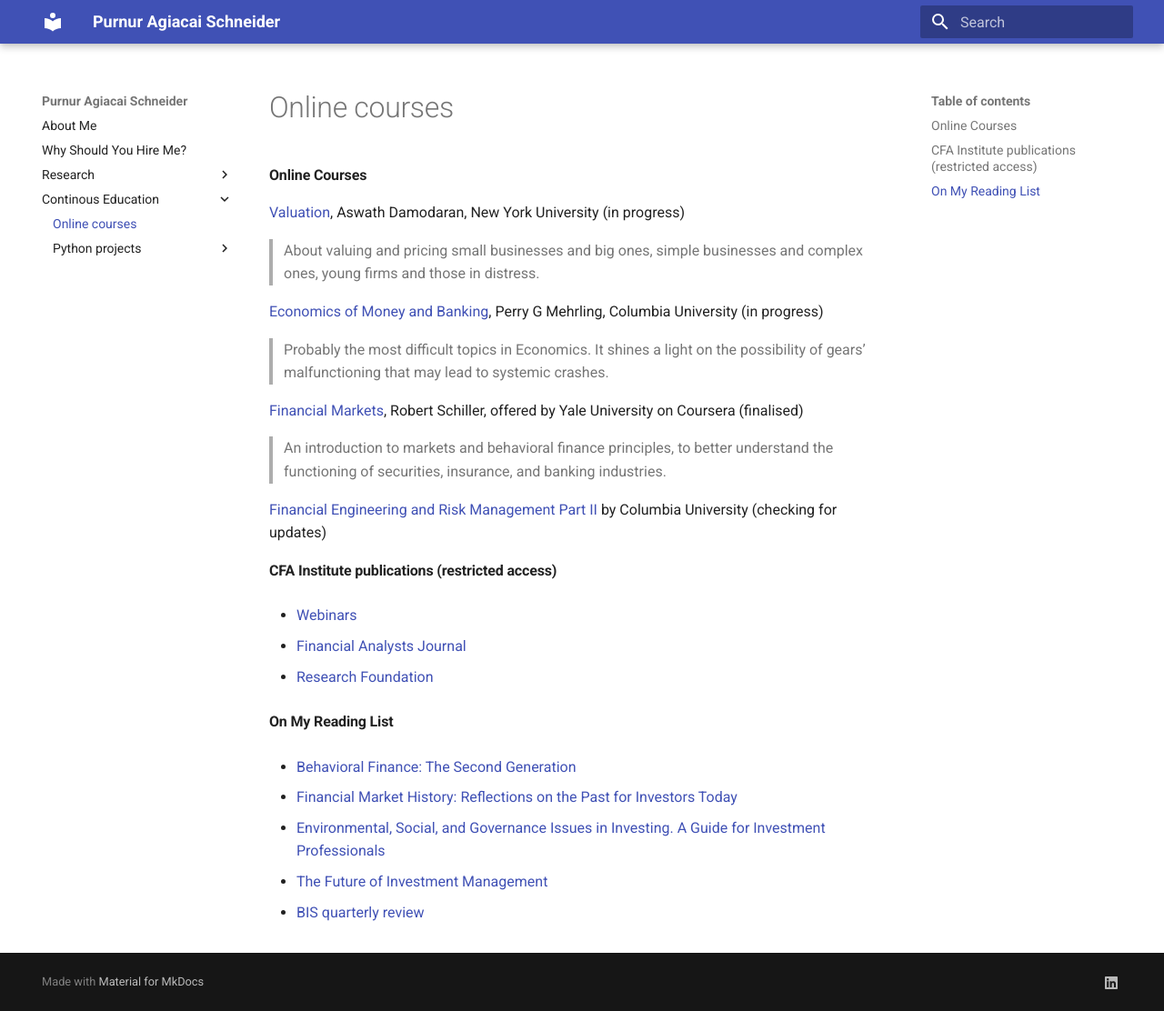
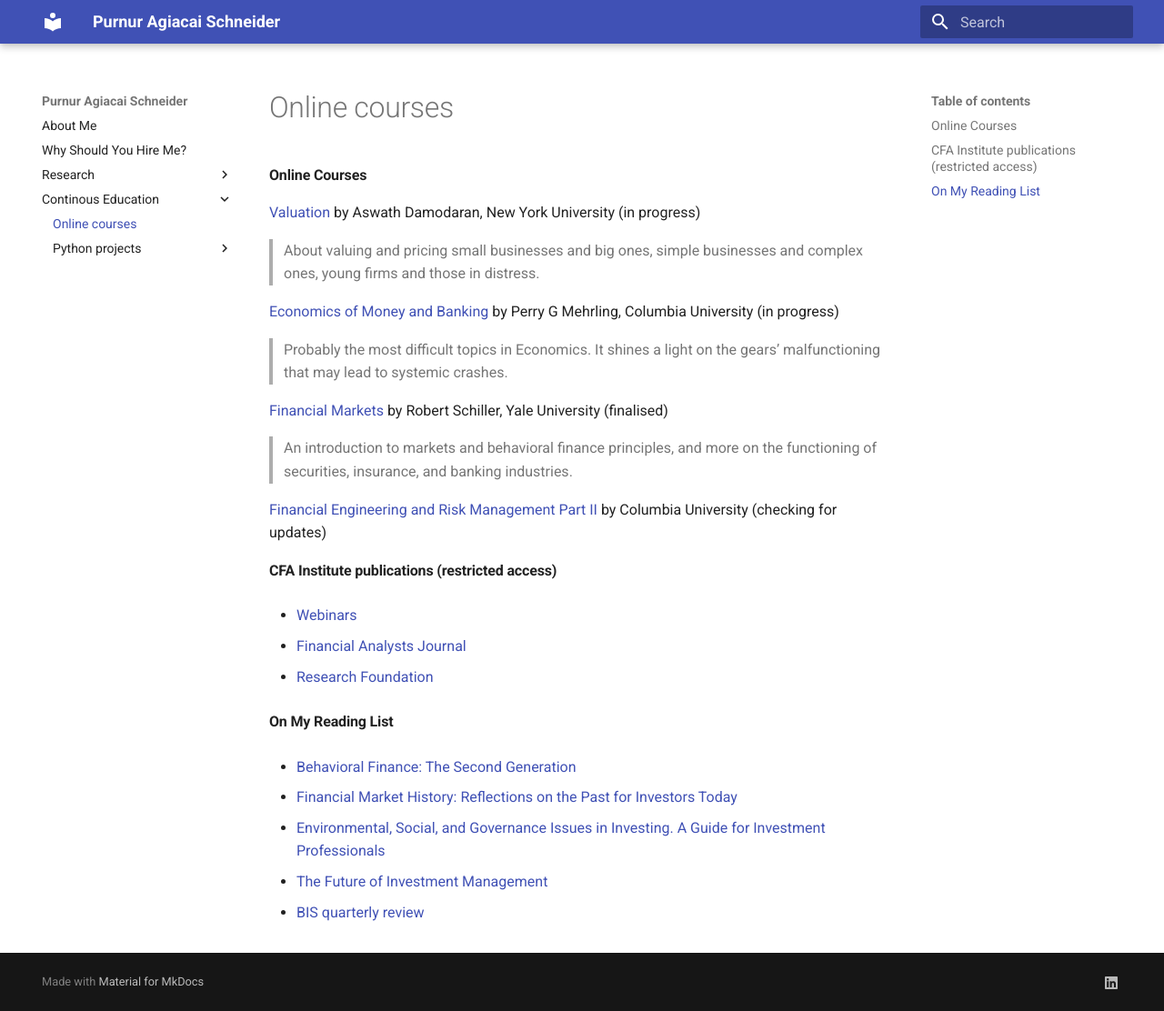
Before and after one commit to purnur-schneider/purnur-schneider.github.io, an MkDocs documentation site: the page built from docs/courses.md, in a window 1280 px wide and 1112 px high. Shown: the whole window at 91% size. Built offline with MkDocs 1.6.1 and Material for MkDocs 9.7.7, drawn with Linux system fonts in a browser that asks for light colours.

Commit message:
Update courses.md

```diff
--- a/docs/courses.md
+++ b/docs/courses.md
@@ -1,18 +1,18 @@
 #### Online Courses
 
-[Valuation](http://pages.stern.nyu.edu/~adamodar/), Aswath Damodaran, New York University (in progress)
+[Valuation](http://pages.stern.nyu.edu/~adamodar/) by Aswath Damodaran, New York University (in progress)
 
 > About valuing and pricing small businesses and big ones, simple businesses and complex ones, young firms and those in distress.
 
 
-[Economics of Money and Banking](https://www.coursera.org/learn/money-banking), Perry G Mehrling, Columbia University (in progress)
+[Economics of Money and Banking](https://www.coursera.org/learn/money-banking) by Perry G Mehrling, Columbia University (in progress)
 
-> Probably the most difficult topics in Economics. It shines a light on the possibility of gears' malfunctioning that may lead to systemic crashes.
+> Probably the most difficult topics in Economics. It shines a light on the gears' malfunctioning that may lead to systemic crashes.
 
 
-[Financial Markets](https://www.coursera.org/learn/financial-markets-global), Robert Schiller, offered by Yale University on Coursera (finalised)
+[Financial Markets](https://www.coursera.org/learn/financial-markets-global) by Robert Schiller, Yale University (finalised)
 
-> An introduction to markets and behavioral finance principles, to better understand the functioning of securities, insurance, and banking industries.
+> An introduction to markets and behavioral finance principles, and more on the functioning of securities, insurance, and banking industries.
 
 
 [Financial Engineering and Risk Management Part II](https://www.coursera.org/learn/financial-engineering-2/home/welcome) by Columbia University (checking for updates)
```
